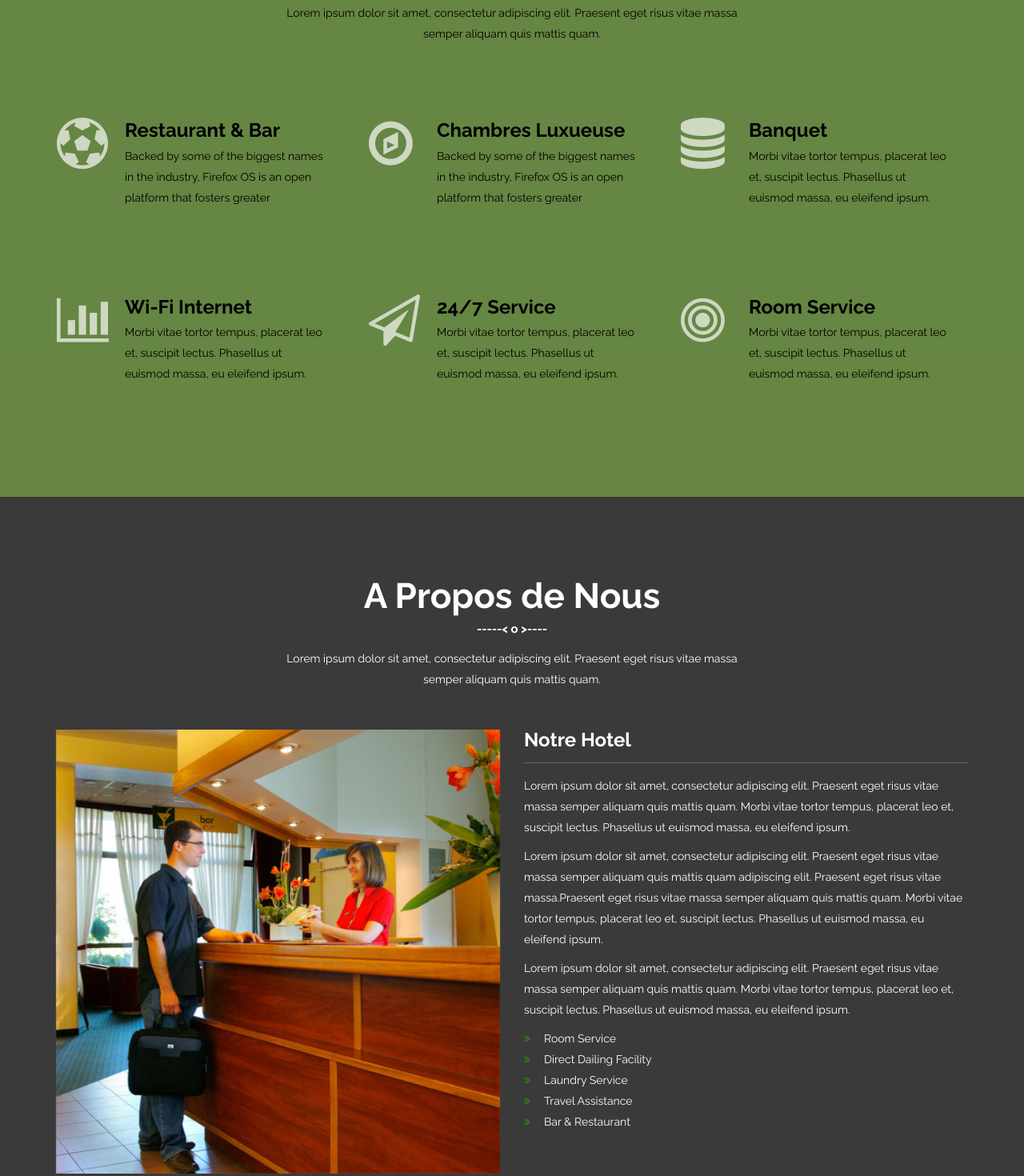
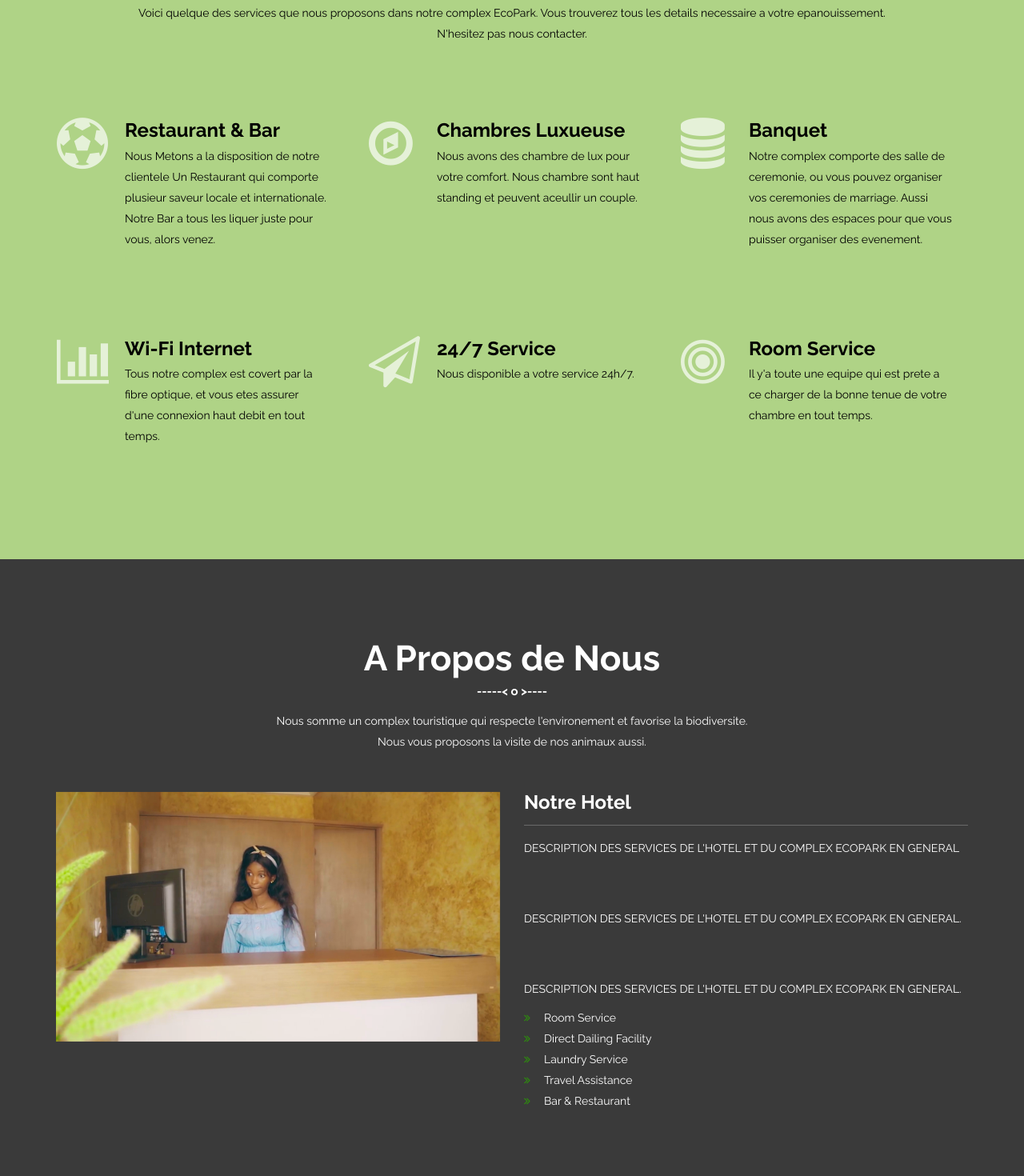
Before and after one commit to Ayoya22/ecop.github.io, a plain HTML site: page index.html in a window 1280 px wide. Shown: the part 1083-2553 px from the top of the page at 80% size. Drawn offline with Linux system fonts and the light colour scheme.

Commit message:
changed texts

```diff
--- a/css/styles.css
+++ b/css/styles.css
@@ -370,7 +370,7 @@ color:#fff !important;
 }
 #services, #features {
   padding: 100px 0 75px;
-  background: #315c01bd;
+  background: #93c45cbd;
 }
 .media.service-box {
   margin: 25px 0 36px;
--- a/index.html
+++ b/index.html
@@ -110,7 +110,7 @@
 
             <div class="section-header">
                 <h2 class="section-title wow fadeInDown">Nos Services</h2>
-                <p class="wow fadeInDown">Lorem ipsum dolor sit amet, consectetur adipiscing elit. Praesent eget risus vitae massa <br> semper aliquam quis mattis quam.</p>
+                <p class="wow fadeInDown">Voici quelque des services que nous proposons dans notre complex EcoPark. Vous trouverez tous les details necessaire a votre epanouissement. <br> N'hesitez pas nous contacter.</p>
             </div>
 
             <div class="row">
@@ -122,7 +122,7 @@
                             </div>
                             <div class="media-body">
                                 <h4 class="media-heading">Restaurant & Bar</h4>
-                                <p>Backed by some of the biggest names in the industry, Firefox OS is an open platform that fosters greater</p>
+                                <p>Nous Metons a la disposition de notre clientele Un Restaurant qui comporte plusieur saveur locale et internationale. Notre Bar a tous les liquer juste pour vous, alors venez. </p>
                             </div>
                         </div>
                     </div><!--/.col-md-4-->
@@ -134,7 +134,7 @@
                             </div>
                             <div class="media-body">
                                 <h4 class="media-heading">Chambres Luxueuse</h4>
-                                <p>Backed by some of the biggest names in the industry, Firefox OS is an open platform that fosters greater</p>
+                                <p>Nous avons des chambre de lux pour votre comfort. Nous chambre sont haut standing et peuvent aceullir un couple.</p>
                             </div>
                         </div>
                     </div><!--/.col-md-4-->
@@ -146,7 +146,7 @@
                             </div>
                             <div class="media-body">
                                 <h4 class="media-heading">Banquet </h4>
-                                <p>Morbi vitae tortor tempus, placerat leo et, suscipit lectus. Phasellus ut euismod massa, eu eleifend ipsum.</p>
+                                <p>Notre complex comporte des salle de ceremonie, ou vous pouvez organiser vos ceremonies de marriage. Aussi nous avons des espaces pour que vous puisser organiser des evenement.</p>
                             </div>
                         </div>
                     </div><!--/.col-md-4-->
@@ -158,7 +158,7 @@
                             </div>
                             <div class="media-body">
                                 <h4 class="media-heading">Wi-Fi Internet</h4>
-                                <p>Morbi vitae tortor tempus, placerat leo et, suscipit lectus. Phasellus ut euismod massa, eu eleifend ipsum.</p>
+                                <p>Tous notre complex est covert par la fibre optique, et vous etes assurer d'une connexion haut debit en tout temps.</p>
                             </div>
                         </div>
                     </div><!--/.col-md-4-->
@@ -170,7 +170,7 @@
                             </div>
                             <div class="media-body">
                                 <h4 class="media-heading">24/7 Service</h4>
-                                <p>Morbi vitae tortor tempus, placerat leo et, suscipit lectus. Phasellus ut euismod massa, eu eleifend ipsum.</p>
+                                <p>Nous disponible a votre service 24h/7. </p>
                             </div>
                         </div>
                     </div><!--/.col-md-4-->
@@ -182,7 +182,7 @@
                             </div>
                             <div class="media-body">
                                 <h4 class="media-heading">Room Service</h4>
-                                <p>Morbi vitae tortor tempus, placerat leo et, suscipit lectus. Phasellus ut euismod massa, eu eleifend ipsum.</p>
+                                <p>Il y'a toute une equipe qui est prete a ce charger de la bonne tenue de votre chambre en tout temps.</p>
                             </div>
                         </div>
                     </div><!--/.col-md-4-->
@@ -197,19 +197,19 @@
 
             <div class="section-header">
                 <h2 class="section-title wow fadeInDown">A Propos de Nous</h2>
-                <p class="wow fadeInDown">Lorem ipsum dolor sit amet, consectetur adipiscing elit. Praesent eget risus vitae massa <br> semper aliquam quis mattis quam.</p>
+                <p class="wow fadeInDown">Nous somme un complex touristique qui respecte l'environement et favorise la biodiversite. <br> Nous vous proposons la visite de nos animaux aussi.</p>
             </div>
 
             <div class="row">
                 <div class="col-sm-6 wow fadeInLeft">
-                  <img class="img-responsive" src="images/about.jpg" alt="">
+                  <img class="img-responsive" src="eco/ECO 10.png" alt="images acceuil">
                 </div>
 
                 <div class="col-sm-6 wow fadeInRight">
                     <h3 class="column-title">Notre Hotel</h3>
-                    <p>Lorem ipsum dolor sit amet, consectetur adipiscing elit. Praesent eget risus vitae massa semper aliquam quis mattis quam. Morbi vitae tortor tempus, placerat leo et, suscipit lectus. Phasellus ut euismod massa, eu eleifend ipsum.</p>
- <p>Lorem ipsum dolor sit amet, consectetur adipiscing elit. Praesent eget risus vitae massa semper aliquam quis mattis quam adipiscing elit. Praesent eget risus vitae massa.Praesent eget risus vitae massa semper aliquam quis mattis quam. Morbi vitae tortor tempus, placerat leo et, suscipit lectus. Phasellus ut euismod massa, eu eleifend ipsum.</p>
- <p>Lorem ipsum dolor sit amet, consectetur adipiscing elit. Praesent eget risus vitae massa semper aliquam quis mattis quam. Morbi vitae tortor tempus, placerat leo et, suscipit lectus. Phasellus ut euismod massa, eu eleifend ipsum.</p>
+                    <p>DESCRIPTION DES SERVICES DE L'HOTEL ET DU COMPLEX ECOPARK EN GENERAL</p></br></br>
+ <p>DESCRIPTION DES SERVICES DE L'HOTEL ET DU COMPLEX ECOPARK EN GENERAL.</p></br></br>
+ <p>DESCRIPTION DES SERVICES DE L'HOTEL ET DU COMPLEX ECOPARK EN GENERAL.</p>
 <ul class="listarrow">
 <li><i class="fa fa-angle-double-right"></i>Room Service</li>
 <li><i class="fa fa-angle-double-right"></i>Direct Dailing Facility</li>
@@ -226,8 +226,8 @@
 		<!-- .Container -->
 		<div class="container ow-section">
 			<h3 class="hero-action-subtitle">Nous proposons des visite guider de notre park</h3>
-			<h4 class="hero-action-title">Phasellus ut euismod massa, eu eleifend</h4>
-			<p class="hero-action-description">Lorem ipsum dolor sit amet, consectetur adipiscing elit. Praesent eget risus vitae massa semper aliquam quis mattis quam. Morbi vitae tortor tempus, placerat leo et.
+			<h4 class="hero-action-title">DESCRIPTION DES SERVICES DE L'HOTEL ET DU COMPLEX ECOPARK EN GENERAL</h4>
+			<p class="hero-action-description">DESCRIPTION DES SERVICES DE L'HOTEL ET DU COMPLEX ECOPARK EN GENERAL
 			</p>
 			<p><a href="#" class="get-started">Demander une visite maintenant!!</a></p>
 		</div><!-- /.Container -->
```
